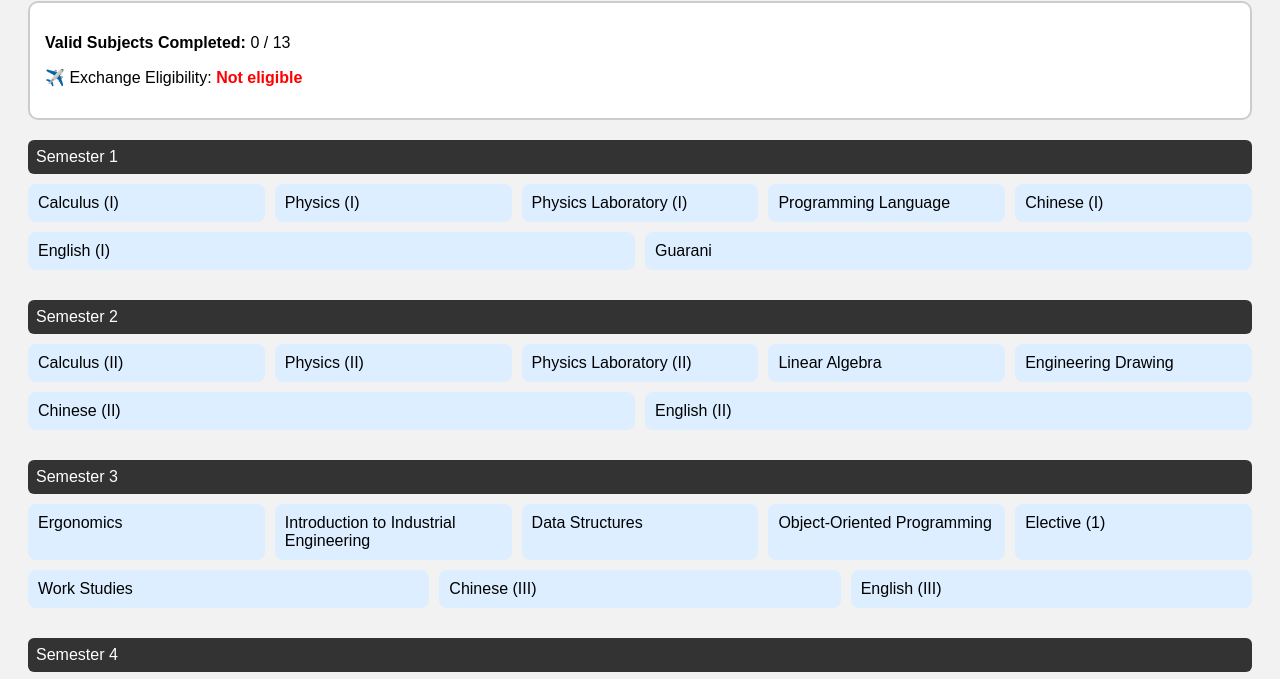
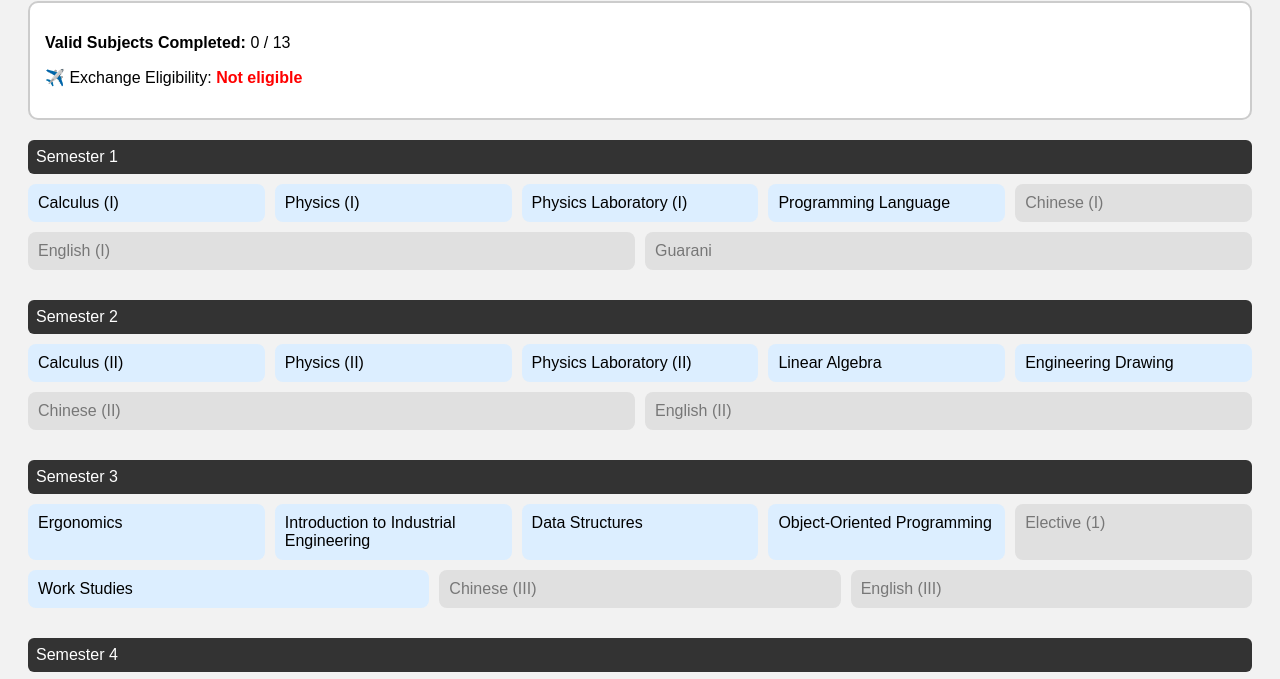
Before and after one commit to valeediii/Industrial, a plain HTML site: page index.html in a window 1280 px wide. Shown: the part 107-786 px from the top of the page. Drawn offline with Linux system fonts and the light colour scheme.

Commit message:
Update style.css

```diff
--- a/style.css
+++ b/style.css
@@ -40,6 +40,11 @@ h1 {
 .subject.completed {
   background: #a6f3c1;
 }
-.subject:hover {
+.subject.non-counting {
+  background: #e0e0e0;
+  color: #777;
+  cursor: not-allowed;
+}
+.subject:hover:not(.non-counting) {
   background: #b8e0fc;
 }
```
